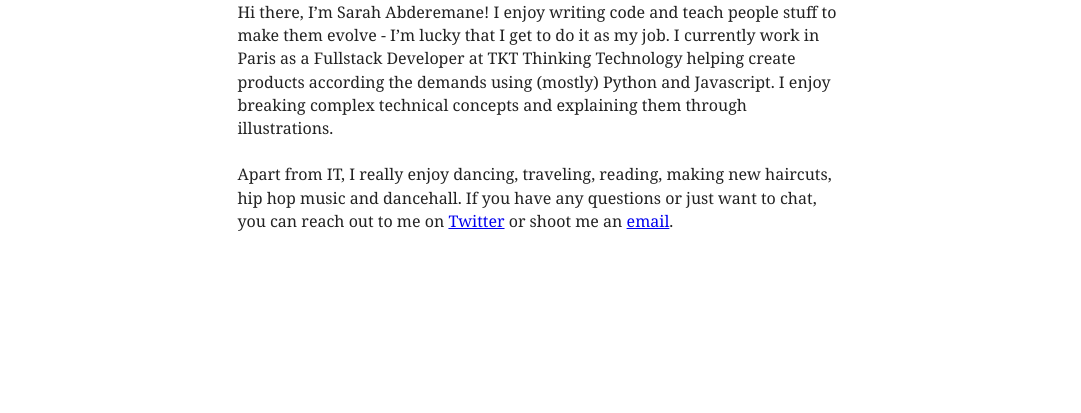
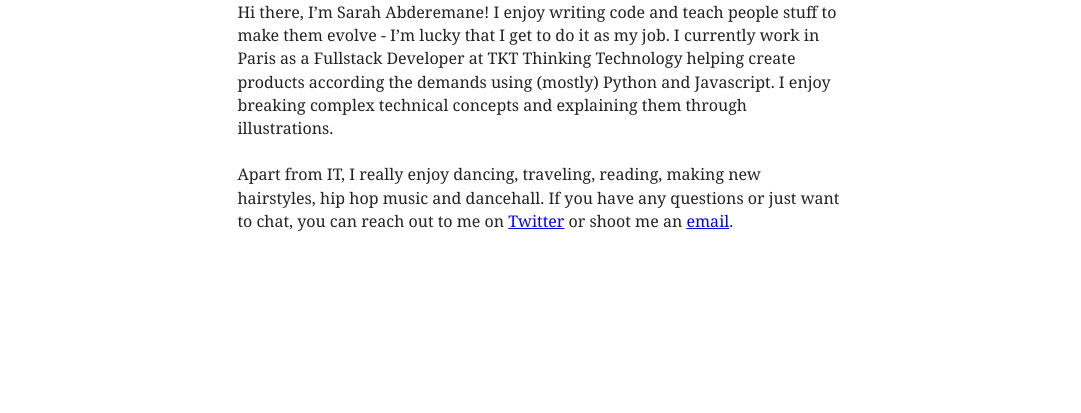
Before and after one commit to shalevy1/personal-website, a Gatsby site: page /about in a window 1280 px wide. Shown: the part 335-748 px from the top of the page, without its empty margins (100-1181 px from the left). Built offline with nearby package versions, Linux system fonts and the light colour scheme; Gatsby itself is replaced by a stand-in of ours; some packages are replaced by stand-ins of ours; what typography-theme-stern-grove would draw is missing.

Commit message:
fix: remove useles + wording

```diff
--- a/src/pages/about.js
+++ b/src/pages/about.js
@@ -26,7 +26,7 @@ class About extends React.Component {
         </p>
         <p>
           Apart from IT, I really enjoy dancing, traveling, reading, making new
-          haircuts, hip hop music and dancehall. If you have any questions or
+          hairstyles, hip hop music and dancehall. If you have any questions or
           just want to chat, you can reach out to me on{' '}
           <a href="https://twitter.com/s_abderemane/">Twitter</a> or shoot me an{' '}
           <a href="mailto:sarahabderemane@gmail.com">email</a>.
```
Also changed, not shown: content/assets/about-me.jpg (deleted).
